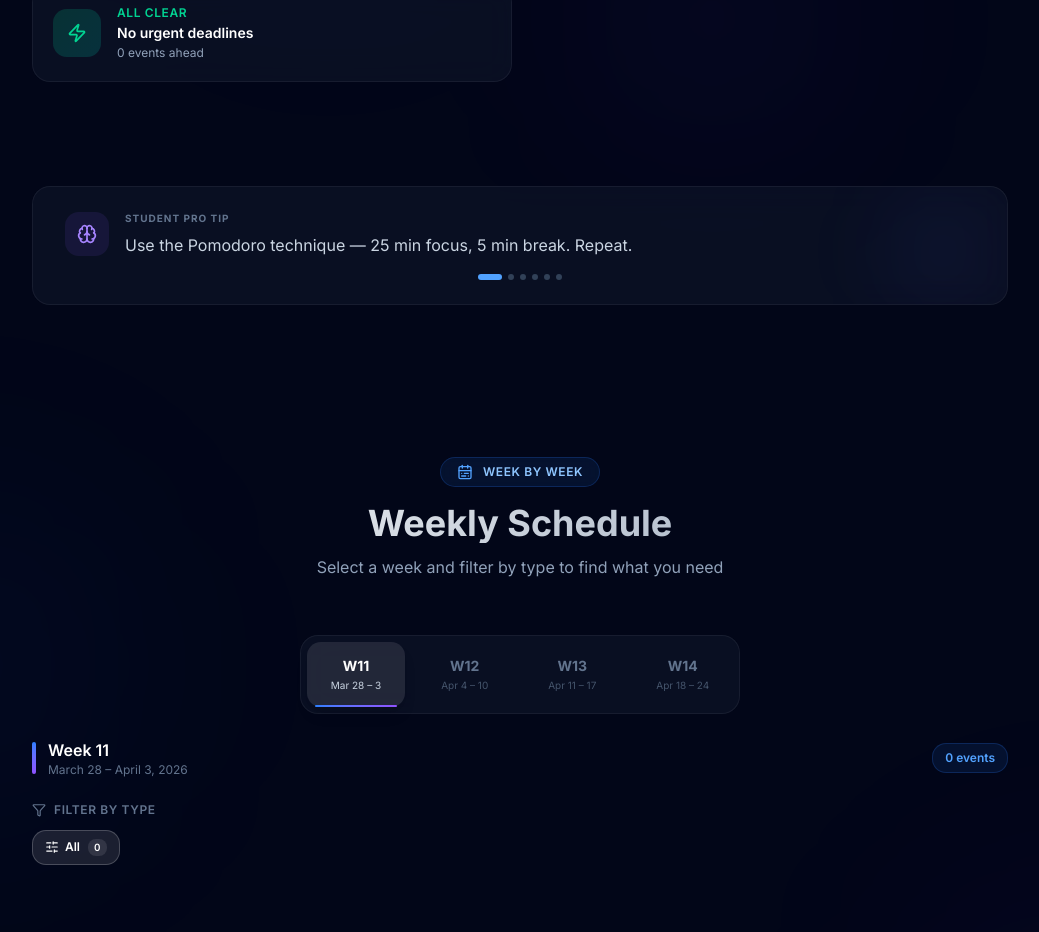
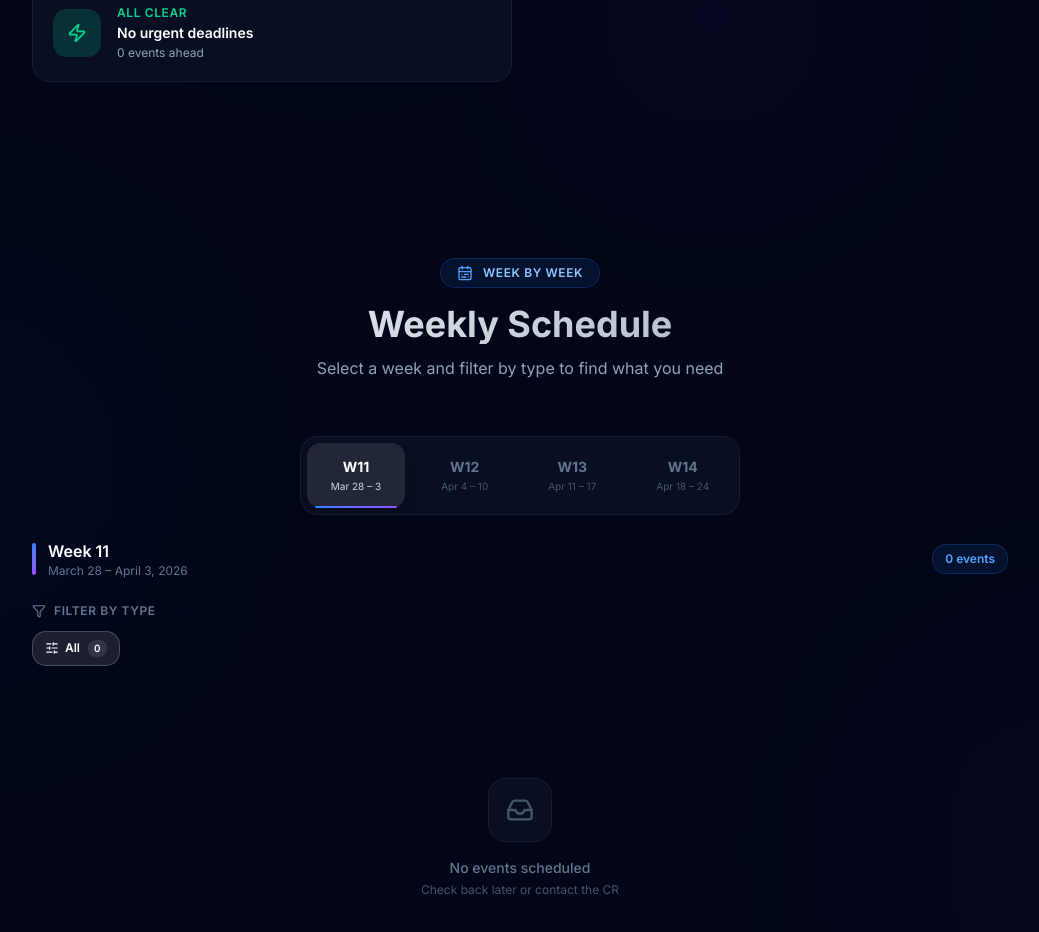
Before and after one commit to Arvi-Saleque/Life-UPD, a Next.js app: page / in a window 1280 px wide. Shown: the part 1254-2186 px from the top of the page, without its empty margins (120-1159 px from the left). Built offline with nearby package versions, Linux system fonts and the light colour scheme; a web font is replaced by a local one.

Commit message:
remove: busiest courses chart and motivation tips section

```diff
--- a/src/app/page.tsx
+++ b/src/app/page.tsx
@@ -1,6 +1,5 @@
 import { Hero } from "@/components/hero";
 import { QuickStats } from "@/components/quick-stats";
-import { Motivation } from "@/components/motivation";
 import { WeeklyTimeline } from "@/components/weekly-timeline";
 import { CalendarView } from "@/components/calendar";
 import { getAllEvents } from "@/lib/kv";
@@ -14,7 +13,6 @@ export default async function Home() {
     <>
       <Hero />
       <QuickStats events={events} />
-      <Motivation />
       <WeeklyTimeline events={events} />
       <CalendarView events={events} />
     </>
--- a/src/components/motivation.tsx
+++ /dev/null
@@ -1,120 +0,0 @@
-"use client";
-
-import { motion } from "framer-motion";
-import { Lightbulb, Brain, Coffee, Flame, Heart, Star } from "lucide-react";
-import { useState, useEffect } from "react";
-
-const TIPS = [
-  {
-    icon: Brain,
-    tip: "Use the Pomodoro technique — 25 min focus, 5 min break. Repeat.",
-    color: "text-violet-400",
-    bg: "bg-violet-500/10",
-  },
-  {
-    icon: Coffee,
-    tip: "Don't skip meals before exams. Your brain needs fuel to perform.",
-    color: "text-amber-400",
-    bg: "bg-amber-500/10",
-  },
-  {
-    icon: Flame,
-    tip: "Start with the hardest subject first when your energy is highest.",
-    color: "text-orange-400",
-    bg: "bg-orange-500/10",
-  },
-  {
-    icon: Heart,
-    tip: "Sleep > Last-minute cramming. 7+ hours the night before a CT.",
-    color: "text-pink-400",
-    bg: "bg-pink-500/10",
-  },
-  {
-    icon: Star,
-    tip: "Review notes within 24 hours of a lecture to retain 80% more.",
-    color: "text-blue-400",
-    bg: "bg-blue-500/10",
-  },
-  {
-    icon: Lightbulb,
-    tip: "Teach a concept to a friend — if you can explain it, you know it.",
-    color: "text-emerald-400",
-    bg: "bg-emerald-500/10",
-  },
-];
-
-export function Motivation() {
-  const [tipIndex, setTipIndex] = useState(0);
-
-  useEffect(() => {
-    const interval = setInterval(() => {
-      setTipIndex((prev) => (prev + 1) % TIPS.length);
-    }, 6000);
-    return () => clearInterval(interval);
-  }, []);
-
-  const currentTip = TIPS[tipIndex];
-  const Icon = currentTip.icon;
-
-  return (
-    <section className="relative py-8 sm:py-10">
-      <div className="mx-auto max-w-5xl px-6">
-        <motion.div
-          initial={{ opacity: 0, y: 15 }}
-          whileInView={{ opacity: 1, y: 0 }}
-          viewport={{ once: true }}
-          transition={{ duration: 0.5 }}
-          className="glass rounded-2xl overflow-hidden"
-        >
-          <div className="relative px-5 py-5 sm:px-8 sm:py-6">
-            {/* Background accent */}
-            <div className="absolute top-0 right-0 h-32 w-32 rounded-full bg-gradient-to-br from-blue-500/5 to-violet-500/5 blur-2xl" />
-
-            <div className="relative flex items-start gap-4 sm:items-center">
-              <motion.div
-                key={tipIndex}
-                initial={{ scale: 0.5, opacity: 0 }}
-                animate={{ scale: 1, opacity: 1 }}
-                transition={{ duration: 0.3 }}
-                className={`flex h-11 w-11 shrink-0 items-center justify-center rounded-xl ${currentTip.bg}`}
-              >
-                <Icon className={`h-5 w-5 ${currentTip.color}`} />
-              </motion.div>
-              <div className="flex-1">
-                <p className="text-[10px] text-slate-500 font-bold uppercase tracking-widest mb-1.5">
-                  Student Pro Tip
-                </p>
-                <motion.p
-                  key={tipIndex}
-                  initial={{ opacity: 0, x: 10 }}
-                  animate={{ opacity: 1, x: 0 }}
-                  exit={{ opacity: 0, x: -10 }}
-                  transition={{ duration: 0.4 }}
-                  className="text-sm sm:text-base text-slate-300 leading-relaxed"
-                >
-                  {currentTip.tip}
-                </motion.p>
-              </div>
-            </div>
-
-            {/* Progress dots */}
-            <div className="mt-4 flex justify-center gap-1.5">
-              {TIPS.map((_, i) => (
-                <button
-                  key={i}
-                  onClick={() => setTipIndex(i)}
-                  className={`h-1.5 rounded-full transition-all duration-300 ${
-                    i === tipIndex
-                      ? "w-6 bg-blue-400"
-                      : "w-1.5 bg-slate-700 hover:bg-slate-600"
-                  }`}
-                  aria-label={`Tip ${i + 1}`}
-                />
-              ))}
-            </div>
-          </div>
-        </motion.div>
-      </div>
-    </section>
-  );
-}
--- a/src/components/quick-stats.tsx
+++ b/src/components/quick-stats.tsx
@@ -1,7 +1,7 @@
 "use client";
 
 import { LifeEvent } from "@/lib/types";
-import { getCourse, COURSES } from "@/lib/courses";
+import { getCourse } from "@/lib/courses";
 import { differenceInDays, parseISO, format } from "date-fns";
 import {
   FileText,
@@ -12,7 +12,6 @@ import {
   TrendingUp,
   AlertTriangle,
   Zap,
-  BarChart3,
 } from "lucide-react";
 import { motion, useMotionValue, useTransform, animate } from "framer-motion";
 import { useEffect, useRef } from "react";
@@ -62,17 +61,7 @@ export function QuickStats({ events }: { events: LifeEvent[] }) {
     (e) => differenceInDays(parseISO(e.date), now) <= 3
   ).length;
 
-  // Course load breakdown
-  const courseLoad = Object.entries(
-    events.reduce<Record<string, number>>((acc, e) => {
-      acc[e.course] = (acc[e.course] || 0) + 1;
-      return acc;
-    }, {})
-  )
-    .sort(([, a], [, b]) => b - a)
-    .slice(0, 5);
 
-  const maxCourseEvents = courseLoad.length > 0 ? courseLoad[0][1] : 1;
 
   const stats = [
     {
@@ -233,53 +222,7 @@ export function QuickStats({ events }: { events: LifeEvent[] }) {
           </motion.div>
         </div>
 
-        {/* Subject load breakdown */}
-        {courseLoad.length > 0 && (
-          <motion.div
-            initial={{ opacity: 0, y: 15 }}
-            whileInView={{ opacity: 1, y: 0 }}
-            viewport={{ once: true }}
-            transition={{ duration: 0.5, delay: 0.45 }}
-            className="mt-8 glass rounded-2xl p-5 sm:p-6"
-          >
-            <div className="flex items-center gap-2 mb-5">
-              <BarChart3 className="h-4 w-4 text-blue-400" />
-              <h3 className="text-sm font-semibold text-white">Busiest Courses</h3>
-            </div>
-            <div className="space-y-3">
-              {courseLoad.map(([code, count], i) => {
-                const course = getCourse(code);
-                const pct = Math.round((count / maxCourseEvents) * 100);
-                return (
-                  <motion.div
-                    key={code}
-                    initial={{ opacity: 0, x: -10 }}
-                    whileInView={{ opacity: 1, x: 0 }}
-                    viewport={{ once: true }}
-                    transition={{ delay: 0.5 + i * 0.06 }}
-                  >
-                    <div className="flex items-center justify-between mb-1.5">
-                      <div className="flex items-center gap-2">
-                        <span className={`text-xs font-bold ${course.text}`}>{course.shortName}</span>
-                        <span className="text-[10px] text-slate-600 hidden sm:inline">{course.code}</span>
-                      </div>
-                      <span className="text-xs font-semibold text-slate-400">{count} events</span>
-                    </div>
-                    <div className="h-2 rounded-full bg-slate-800/80 overflow-hidden">
-                      <motion.div
-                        className="h-full rounded-full bg-gradient-to-r from-blue-500 to-violet-500"
-                        initial={{ width: "0%" }}
-                        whileInView={{ width: `${pct}%` }}
-                        viewport={{ once: true }}
-                        transition={{ duration: 0.8, delay: 0.6 + i * 0.06 }}
-                      />
-                    </div>
-                  </motion.div>
-                );
-              })}
-            </div>
-          </motion.div>
-        )}
+
       </div>
     </section>
   );
```
